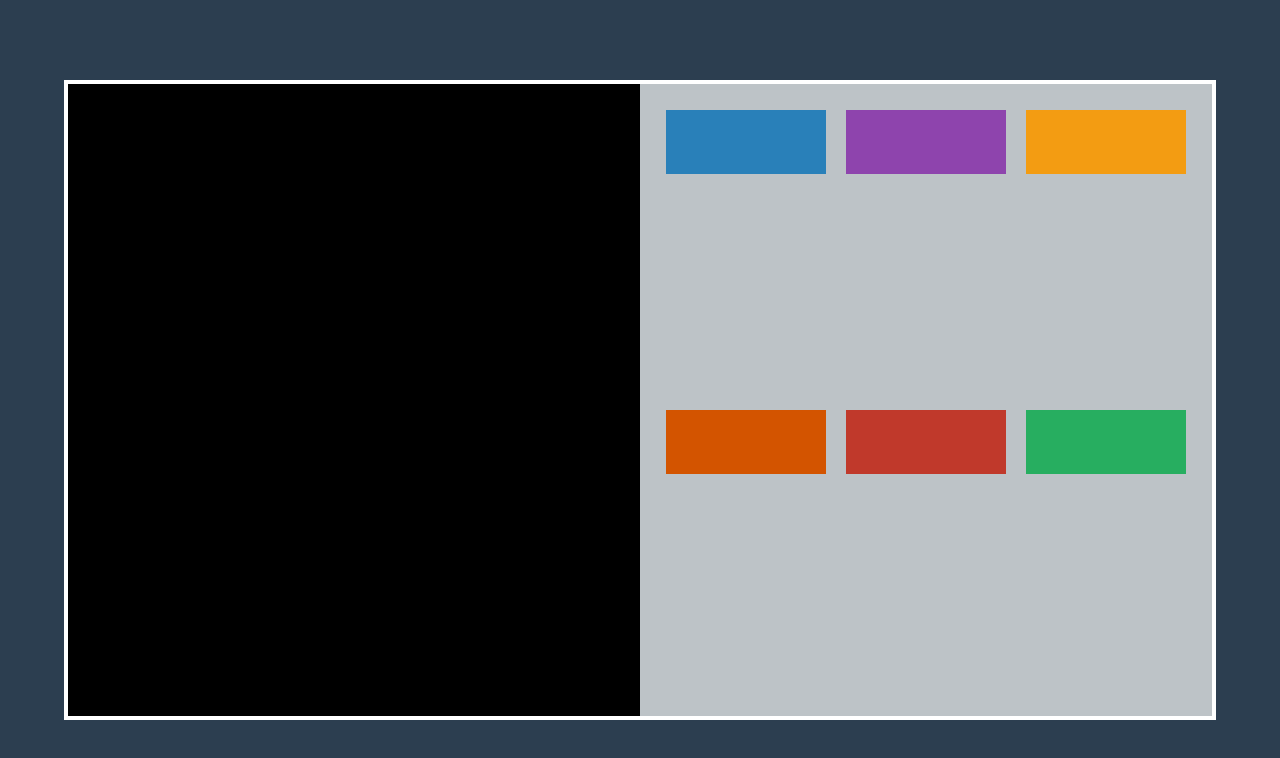
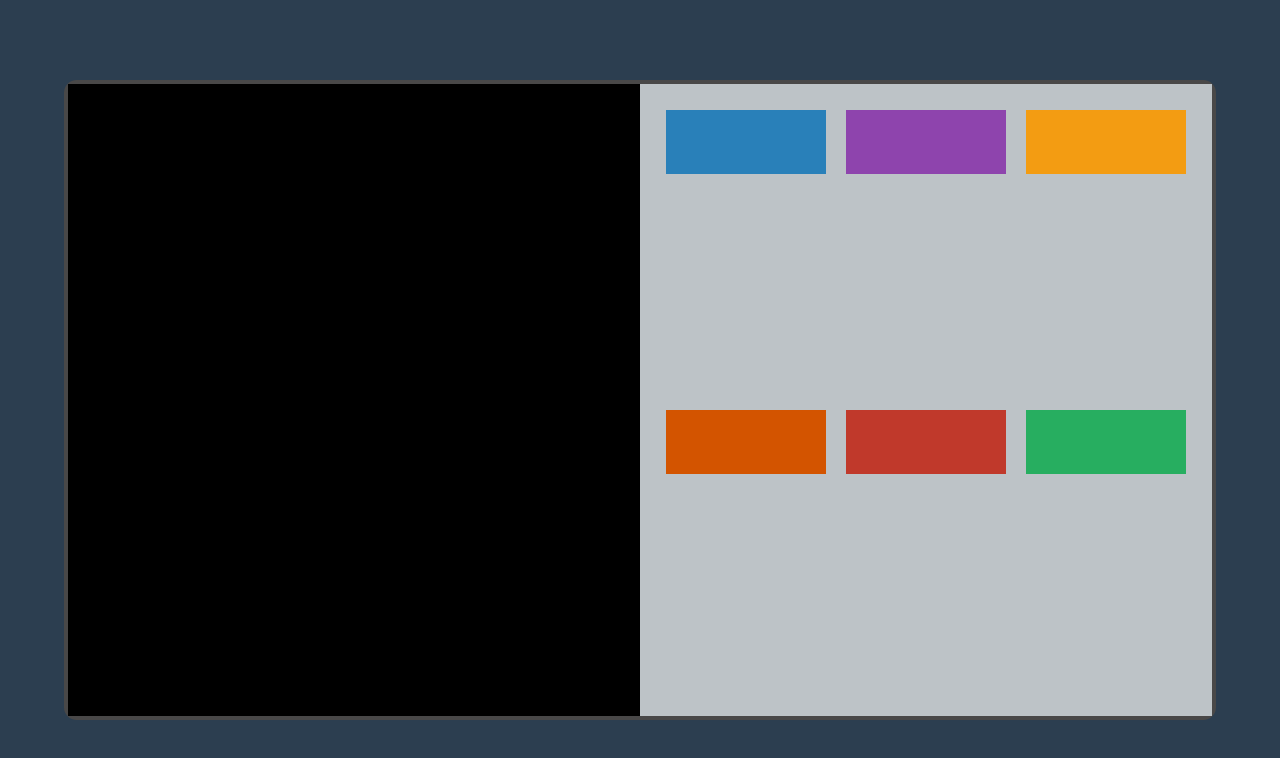
Before and after one commit to theshubhamdhage/colorChanger, a plain HTML site: page index.html in a window 1280 px wide. Drawn offline with Linux system fonts and the light colour scheme.

Commit message:
changed border color

```diff
--- a/style.css
+++ b/style.css
@@ -42,11 +42,12 @@ body{
 .container{
     width: 90vw;
     height: 80vh;
-    border: 4px solid white;
+    border: 4px solid rgb(73, 72, 72);
     /* background: tomato; */
     position: relative;
     display: flex;
     justify-content: center;
+    border-radius: 0.8em;
 
 }
 
```
